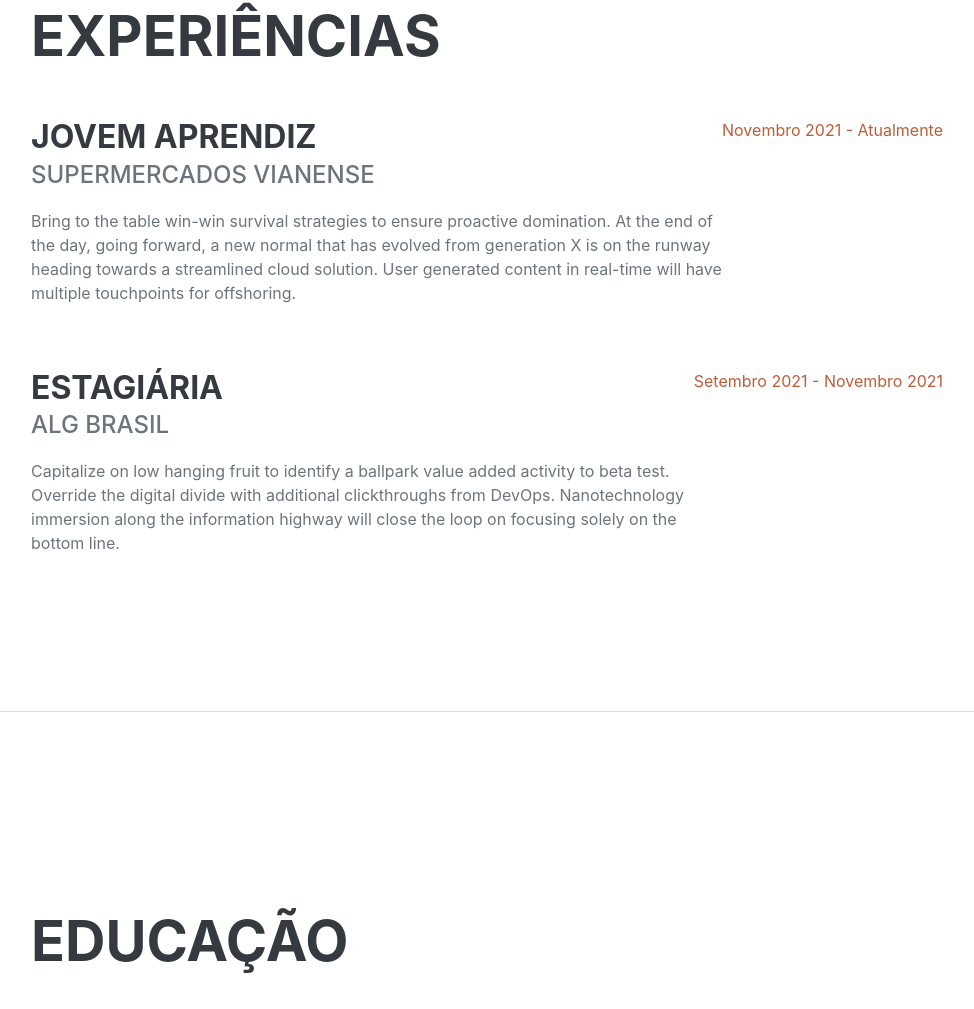
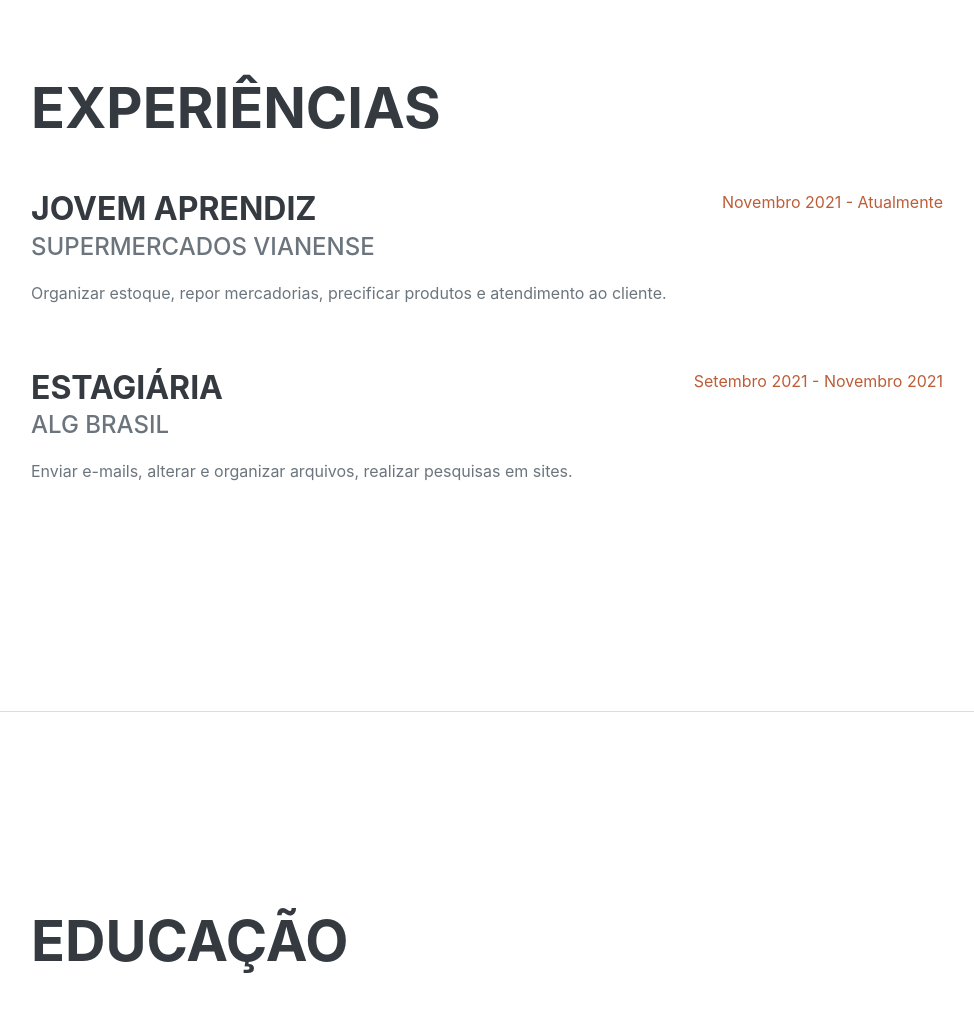
Before and after one commit to ivynicolly/CURRICULO, a plain HTML site: page index.html in a window 1280 px wide. Shown: the part 890-1899 px from the top of the page, without its empty margins (289-1263 px from the left). Drawn offline with nearby package versions, Linux system fonts and the light colour scheme; a web font is replaced by a local one.

Commit message:
segundo commit

```diff
--- a/index.html
+++ b/index.html
@@ -65,7 +65,7 @@
                         <div class="flex-grow-1">
                             <h3 class="mb-0">Jovem Aprendiz</h3>
                             <div class="subheading mb-3">Supermercados Vianense</div>
-                            <p>Bring to the table win-win survival strategies to ensure proactive domination. At the end of the day, going forward, a new normal that has evolved from generation X is on the runway heading towards a streamlined cloud solution. User generated content in real-time will have multiple touchpoints for offshoring.</p>
+                            <p>Organizar estoque, repor mercadorias, precificar produtos e atendimento ao cliente.</p>
                         </div>
                         <div class="flex-shrink-0"><span class="text-primary">Novembro 2021 - Atualmente</span></div>
                     </div>
@@ -73,7 +73,7 @@
                         <div class="flex-grow-1">
                             <h3 class="mb-0">Estagiária</h3>
                             <div class="subheading mb-3">ALG Brasil</div>
-                            <p>Capitalize on low hanging fruit to identify a ballpark value added activity to beta test. Override the digital divide with additional clickthroughs from DevOps. Nanotechnology immersion along the information highway will close the loop on focusing solely on the bottom line.</p>
+                            <p>Enviar e-mails, alterar e organizar arquivos, realizar pesquisas em sites.</p>
                         </div>
                         <div class="flex-shrink-0"><span class="text-primary">Setembro 2021 - Novembro 2021</span></div>
                     </div>
```
